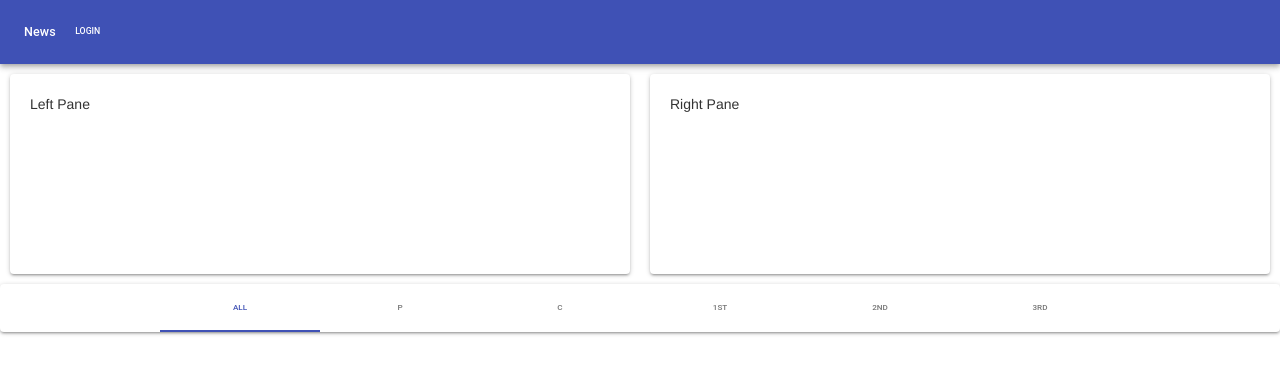
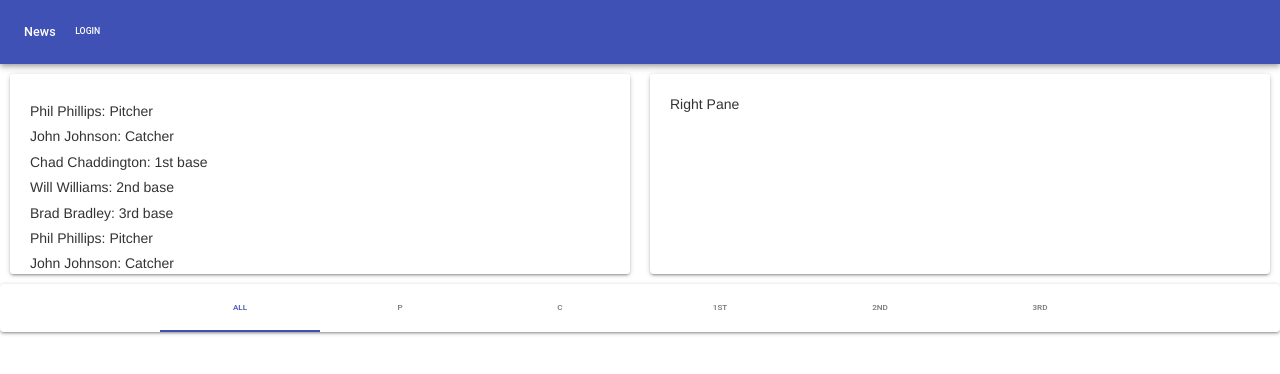
Before and after one commit to sinninga/react-material-tutorial, a React app: page / in a window 1280 px wide. Shown: the top 374 px of the page. Built offline with nearby package versions, Linux system fonts and the light colour scheme.

Commit message:
fake db displayed

```diff
--- a/src/components/app.jsx
+++ b/src/components/app.jsx
@@ -11,7 +11,7 @@ class App extends Component {
     players
   }
 
-  // getExercisesByMuscles() {
+  // getPlayersByPosition() {
   //   return this.state.exercises.reduce((exercises, exercise) => {
   //     const { muscles } = exercise
   //   })
--- a/src/components/body/body.jsx
+++ b/src/components/body/body.jsx
@@ -13,7 +13,7 @@ class Body extends Component {
 
   render() {
   const styles = {
-    Paper: { padding: 20, margin: 10, height: 200 }
+    Paper: { padding: 20, margin: 10, height: 200, overflow: 'scroll' }
   }
     return (
       <Grid container>
--- a/src/components/body/left_side.jsx
+++ b/src/components/body/left_side.jsx
@@ -1,7 +1,12 @@
 import React from 'react';
 import { Paper } from '@material-ui/core';
+import { players } from '../../store.js';
 
 export default ({ styles }) =>
   <Paper style={styles.Paper}>
-    Left Pane
+    {players.map((player => {
+      return (
+        <h5>{player.name}: {player.description}</h5>
+        )
+    }))}
   </Paper>
--- a/src/store.js
+++ b/src/store.js
@@ -6,13 +6,43 @@ export const players = [
   {
     id: 'phil-phillips',
     name: 'Phil Phillips',
-    description: 'pitcher',
+    description: 'Pitcher',
     muscles: 'p'
   },
   {
     id: 'john-johnson',
     name: 'John Johnson',
-    description: 'catcher',
+    description: 'Catcher',
+    muscles: 'c'
+  },
+  {
+    id: 'chad-chaddington',
+    name: 'Chad Chaddington',
+    description: '1st base',
+    muscles: '1st'
+  },
+  {
+    id: 'will-williams',
+    name: 'Will Williams',
+    description: '2nd base',
+    muscles: '2nd'
+  },
+  {
+    id: 'brad-bradley',
+    name: 'Brad Bradley',
+    description: '3rd base',
+    muscles: '3rd'
+  },
+  {
+    id: 'phil-phillips',
+    name: 'Phil Phillips',
+    description: 'Pitcher',
+    muscles: 'p'
+  },
+  {
+    id: 'john-johnson',
+    name: 'John Johnson',
+    description: 'Catcher',
     muscles: 'c'
   },
   {
```
